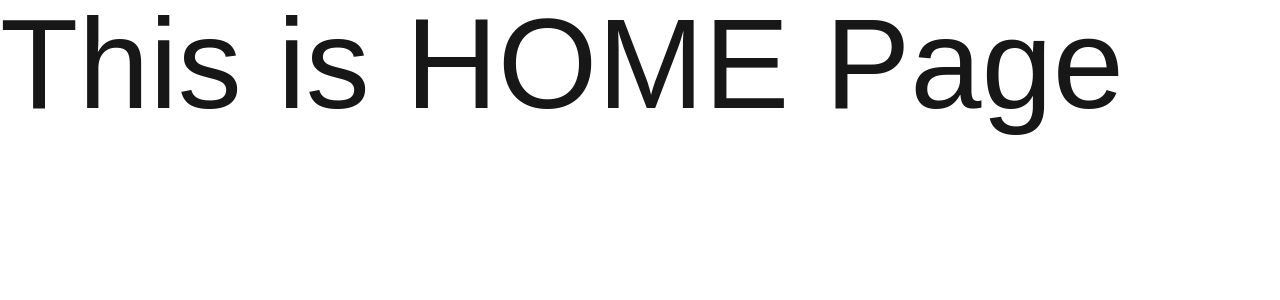
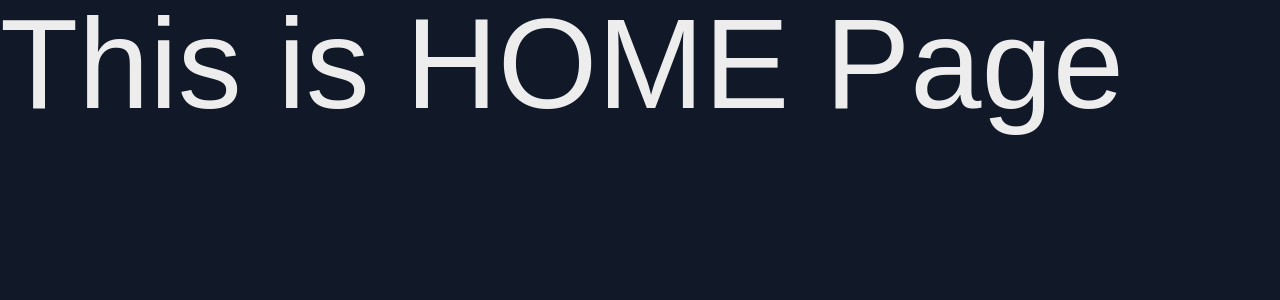
Before and after one commit to HassanNazmul/NextJS-CustomUser, a Next.js app: page / in a window 1280 px wide. Shown: the top 300 px of the page. Built offline with nearby package versions, Linux system fonts and the light colour scheme.

Commit message:
Initial Commit

```diff
--- a/app/globals.css
+++ b/app/globals.css
@@ -1,27 +1,48 @@
+/*@tailwind base;*/
+/*@tailwind components;*/
+/*@tailwind utilities;*/
+
+/*:root {*/
+/*  --background: #ffffff;*/
+/*  --foreground: #171717;*/
+/*}*/
+
+/*@media (prefers-color-scheme: dark) {*/
+/*  :root {*/
+/*    --background: #0a0a0a;*/
+/*    --foreground: #ededed;*/
+/*  }*/
+/*}*/
+
+/*body {*/
+/*  color: var(--foreground);*/
+/*  background: var(--background);*/
+/*  font-family: Arial, Helvetica, sans-serif;*/
+/*}*/
+
+/*@layer utilities {*/
+/*  .text-balance {*/
+/*    text-wrap: balance;*/
+/*  }*/
+/*}*/
+
+
 @tailwind base;
 @tailwind components;
 @tailwind utilities;
 
 :root {
-  --background: #ffffff;
-  --foreground: #171717;
-}
-
-@media (prefers-color-scheme: dark) {
-  :root {
-    --background: #0a0a0a;
-    --foreground: #ededed;
-  }
+    --background: #1a1a1a; /* Use the same gray tone for the global background */
+    --foreground: #ededed; /* Light foreground text color for readability */
 }
 
 body {
-  color: var(--foreground);
-  background: var(--background);
-  font-family: Arial, Helvetica, sans-serif;
+    @apply bg-gray-900 text-[var(--foreground)];
+    font-family: Arial, Helvetica, sans-serif;
 }
 
 @layer utilities {
-  .text-balance {
-    text-wrap: balance;
-  }
+    .text-balance {
+        text-wrap: balance;
+    }
 }
```
